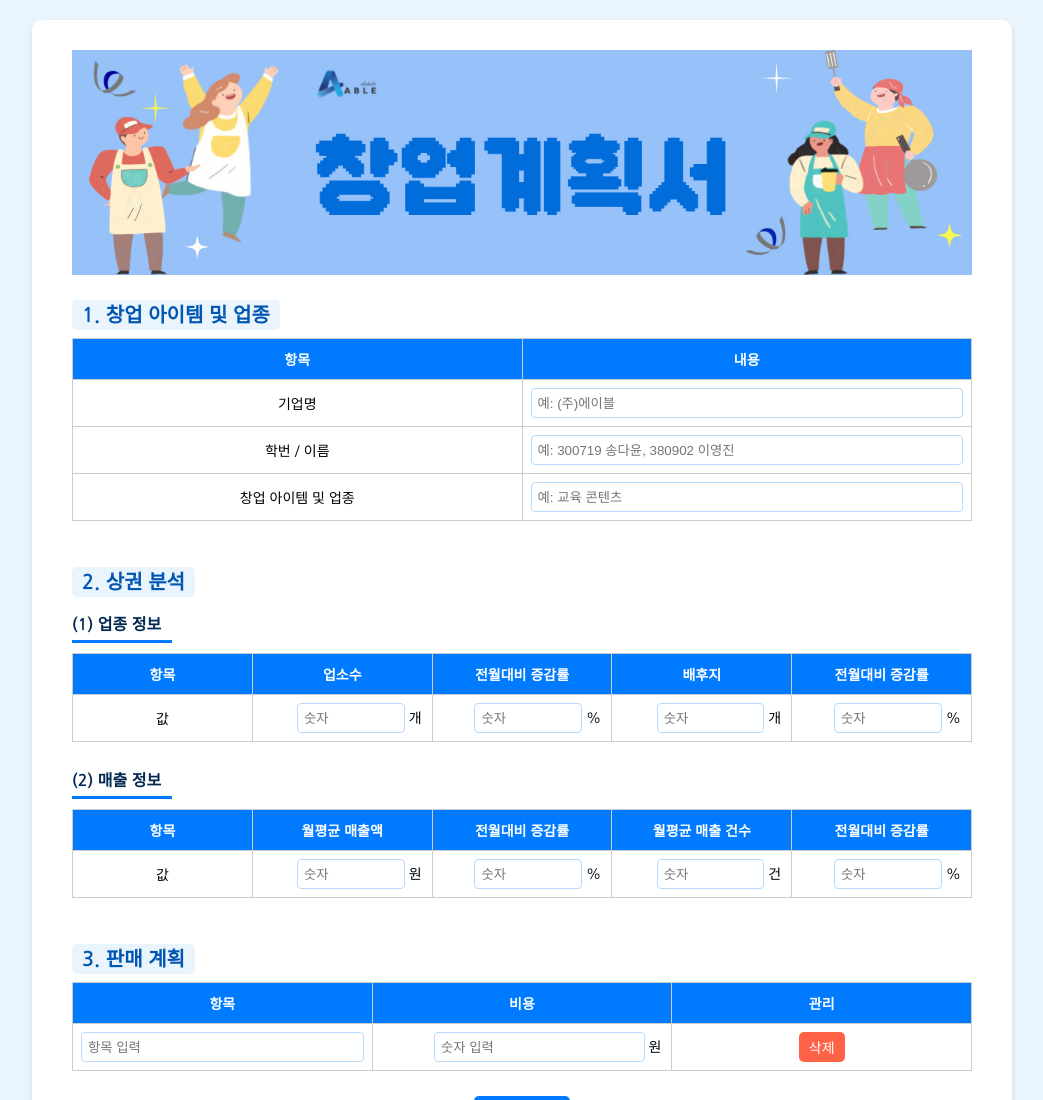
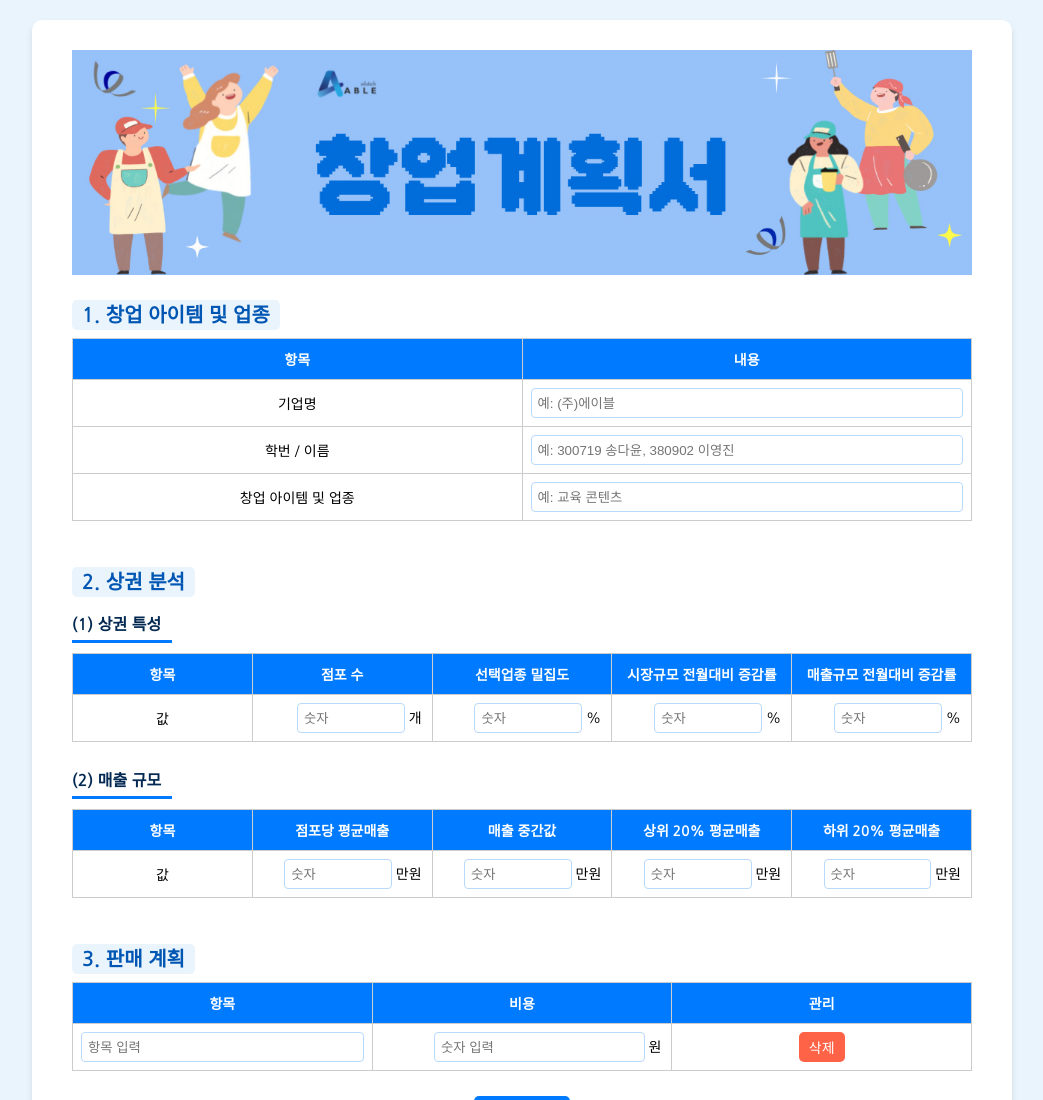
Before and after one commit to able0220/startup-plan, a plain HTML site: page index.html in a window 1280 px wide. Shown: the top 1100 px of the page, without its empty margins (118-1161 px from the left). Drawn offline with nearby package versions, Linux system fonts and the light colour scheme.

Commit message:
Update index.html

```diff
--- a/index.html
+++ b/index.html
@@ -306,39 +306,39 @@
         <div class="form-section">
             <h2>2. 상권 분석</h2>
 
-            <h3>(1) 업종 정보</h3>
+            <h3>(1) 상권 특성</h3>
             <table>
                 <tr>
                     <th>항목</th>
-                    <th>업소수</th>
-                    <th>전월대비 증감률</th>
-                    <th>배후지</th>
-                    <th>전월대비 증감률</th>
+                    <th>점포 수</th>
+                    <th>선택업종 밀집도</th>
+                    <th>시장규모 전월대비 증감률</th>
+                    <th>매출규모 전월대비 증감률</th>
                 </tr>
                 <tr>
                     <td>값</td>
                     <td class="numeric"><input type="number" placeholder="숫자" class="short-input"><span> 개</span></td>
                     <td class="numeric"><input type="number" placeholder="숫자" class="short-input"><span> %</span></td>
-                    <td class="numeric"><input type="number" placeholder="숫자" class="short-input"><span> 개</span></td>
+                    <td class="numeric"><input type="number" placeholder="숫자" class="short-input"><span> %</span></td>
                     <td class="numeric"><input type="number" placeholder="숫자" class="short-input"><span> %</span></td>
                 </tr>
             </table>
 
-            <h3>(2) 매출 정보</h3>
+            <h3>(2) 매출 규모</h3>
             <table>
                 <tr>
                     <th>항목</th>
-                    <th>월평균 매출액</th>
-                    <th>전월대비 증감률</th>
-                    <th>월평균 매출 건수</th>
-                    <th>전월대비 증감률</th>
+                    <th>점포당 평균매출</th>
+                    <th>매출 중간값</th>
+                    <th>상위 20% 평균매출</th>
+                    <th>하위 20% 평균매출</th>
                 </tr>
                 <tr>
                     <td>값</td>
-                    <td class="numeric"><input type="number" placeholder="숫자" class="short-input"><span> 원</span></td>
-                    <td class="numeric"><input type="number" placeholder="숫자" class="short-input"><span> %</span></td>
-                    <td class="numeric"><input type="number" placeholder="숫자" class="short-input"><span> 건</span></td>
-                    <td class="numeric"><input type="number" placeholder="숫자" class="short-input"><span> %</span></td>
+                    <td class="numeric"><input type="number" placeholder="숫자" class="short-input"><span> 만원</span></td>
+                    <td class="numeric"><input type="number" placeholder="숫자" class="short-input"><span> 만원</span></td>
+                    <td class="numeric"><input type="number" placeholder="숫자" class="short-input"><span> 만원</span></td>
+                    <td class="numeric"><input type="number" placeholder="숫자" class="short-input"><span> 만원</span></td>
                 </tr>
             </table>
         </div><br>
```
